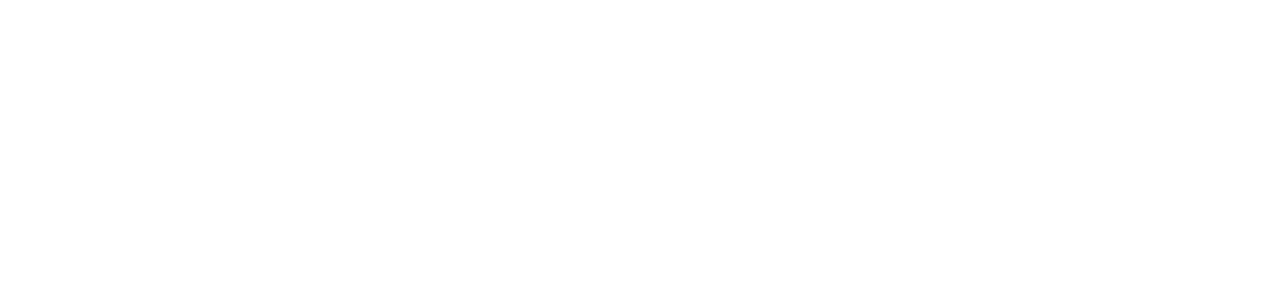
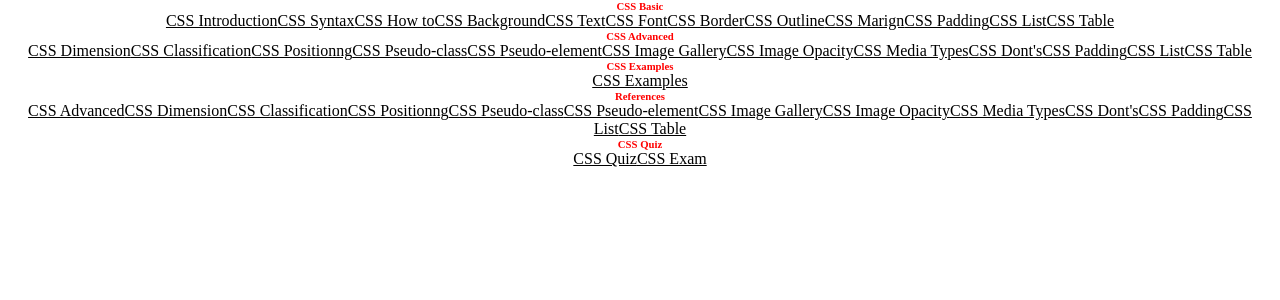
Before and after one commit to kosuo9909/css-doc-site, a React (Create React App) app: page / in a window 1280 px wide. Shown: the top 300 px of the page. Built offline with nearby package versions, Linux system fonts and the light colour scheme.

Commit message:
initial commit to continue home

```diff
--- a/src/App.js
+++ b/src/App.js
@@ -1,7 +1,13 @@
 import './App.css';
+import LeftSideBar from './components/LeftNavBar';
+import { mockNavBar } from './components/storage/mockNavBar';
 
 function App() {
-  return <div className="App"></div>;
+  return (
+    <div className="App">
+      <LeftSideBar mockNavBar={mockNavBar} />
+    </div>
+  );
 }
 
 export default App;
--- a/src/components/LeftNavBar.jsx
+++ b/src/components/LeftNavBar.jsx
@@ -1,14 +1,19 @@
-const LeftSideBar = ({ info }) => {
+import './LeftNavBar.css';
+const LeftSideBar = ({ mockNavBar }) => {
+  console.log(mockNavBar[0]);
   return (
-    <div>
-      <nav>
-        <ul>
-          <li>
-            <a href=""></a>
-          </li>
-        </ul>
-      </nav>
-    </div>
+    <>
+      {Object.keys(mockNavBar).map((key) => (
+        <nav key={key} className="left-navbar">
+          <h6 className="bold-red">{Object.keys(mockNavBar[key])}</h6>
+          <ul>
+            <li>
+              <a href="/">{Object.values(mockNavBar[key])}</a>
+            </li>
+          </ul>
+        </nav>
+      ))}
+    </>
   );
 };
 
--- a/src/index.css
+++ b/src/index.css
@@ -1,13 +1,18 @@
-body {
+* {
+  padding: 0;
   margin: 0;
-  font-family: -apple-system, BlinkMacSystemFont, 'Segoe UI', 'Roboto', 'Oxygen',
-    'Ubuntu', 'Cantarell', 'Fira Sans', 'Droid Sans', 'Helvetica Neue',
-    sans-serif;
-  -webkit-font-smoothing: antialiased;
-  -moz-osx-font-smoothing: grayscale;
+  box-sizing: border-box;
 }
 
-code {
-  font-family: source-code-pro, Menlo, Monaco, Consolas, 'Courier New',
-    monospace;
+li {
+  list-style: none;
 }
+
+a {
+  color: inherit;
+}
+
+.bold-red {
+  color: red;
+  font-weight: bold;
+}
```
Also changed, not shown: src/components/LeftNavBar.css (added).
